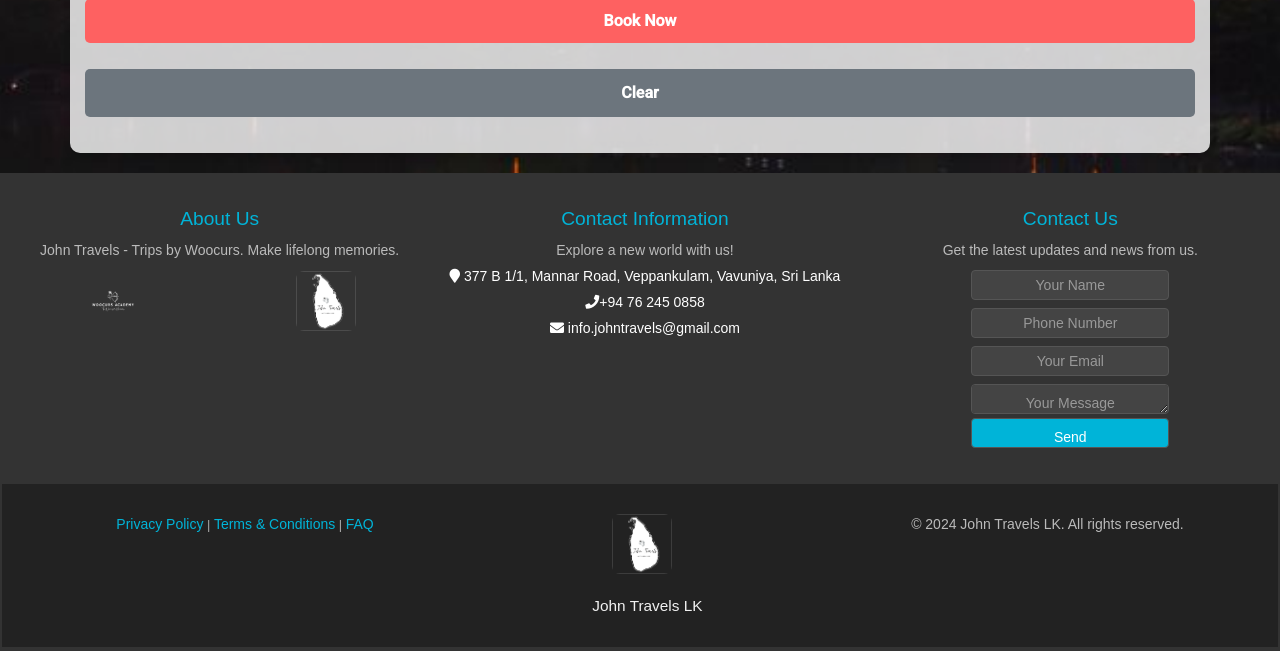
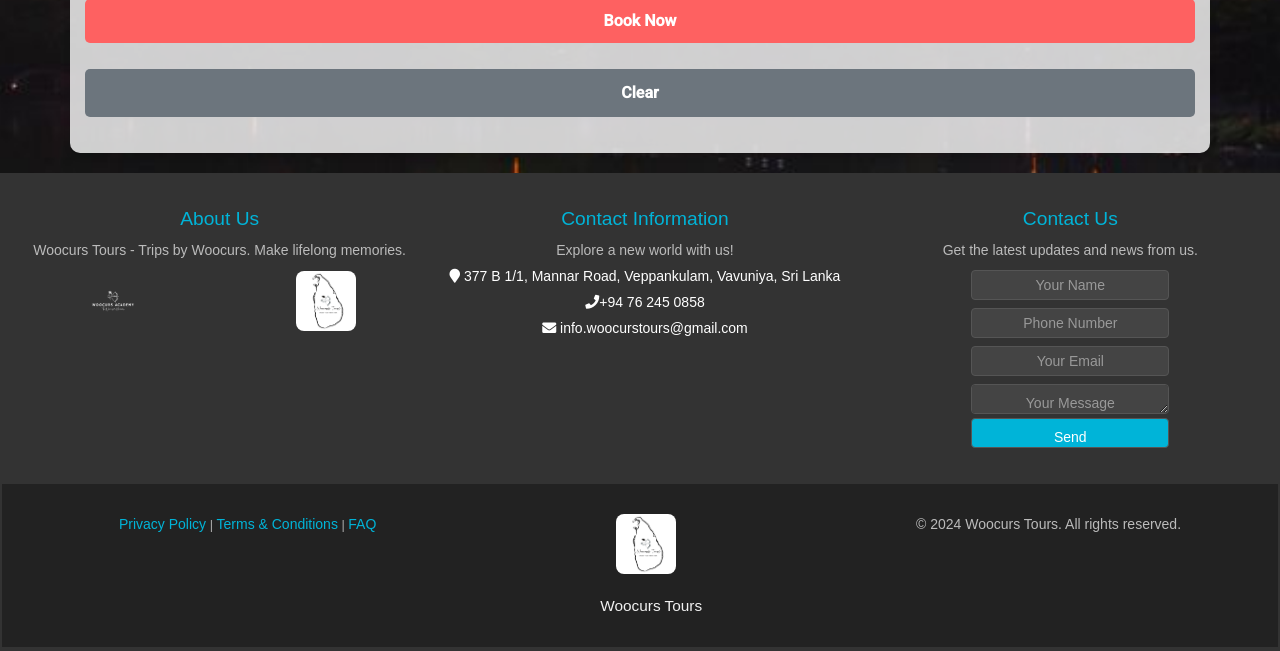
Before and after one commit to woocurs/johntravelslk, a PHP site: page /tour_booking.php in a window 1280 px wide. Shown: the part 1503-2154 px from the top of the page. Run offline with PHP 8.4, Linux system fonts and the light colour scheme; some libraries are stand-ins or nearby versions.

Commit message:
change woocurs Tours

```diff
--- a/contact.php
+++ b/contact.php
@@ -103,7 +103,7 @@ include "header/header.php"; ?>
 <head>
     <meta charset="UTF-8">
     <meta name="viewport" content="width=device-width, initial-scale=1.0">
-    <title>Contact Us - John Travels LK</title>
+    <title>Contact Us - Woocurs Tours</title>
       <link href="https://fonts.googleapis.com/css2?family=Roboto:wght@400;500&display=swap" rel="stylesheet">
     <link rel="stylesheet" href="https://stackpath.bootstrapcdn.com/bootstrap/4.5.2/css/bootstrap.min.css">
 	<link rel="stylesheet" href="styles/css/bootstrap.min.css">
--- a/faq.php
+++ b/faq.php
@@ -202,7 +202,7 @@
 
         <div class="faq-section">
             <div class="faq-item">
-                <h3><i class="fas fa-chevron-right"></i> What types of trips does John Travels offer?</h3>
+                <h3><i class="fas fa-chevron-right"></i> What types of trips does Woocurs Tours offer?</h3>
                 <ul>
                     <li><strong>Generic Trips:</strong> These are pre-planned trips lasting 1-3 days, focused on a
                         single
@@ -318,7 +318,7 @@
 
             <div class="faq-item">
                 <h3><i class="fas fa-chevron-right"></i> What happens in case of injury or loss during the trip?</h3>
-                <p>John Travels will assist with immediate support (e.g., first aid or arranging transport to medical
+                <p>Woocurs Tours will assist with immediate support (e.g., first aid or arranging transport to medical
                     facilities). However, participants are required to sign a waiver acknowledging that they participate
                     in all activities at their <strong>own risk, </strong>and the company is not liable for injuries,
                     loss, or damage
--- a/footer/footer.php
+++ b/footer/footer.php
@@ -35,11 +35,11 @@ if ($_SERVER["REQUEST_METHOD"] == "POST") {
 
                 if (!$captchaSuccess->success) {
 
-       $err[]= "CAPTCHA verification failed. Please try again.";
+                    $err[] = "CAPTCHA verification failed. Please try again.";
                 }
             } else {
 
-         $err[]= "Please complete CAPTCHA ";
+                $err[] = "Please complete CAPTCHA ";
             }
 
 
@@ -102,6 +102,7 @@ $conn->close();
 
 <!DOCTYPE html>
 <html lang="en">
+
 <head>
     <meta charset="UTF-8">
     <meta name="viewport" content="width=device-width, initial-scale=1.0">
@@ -110,12 +111,10 @@ $conn->close();
     <link href="https://cdnjs.cloudflare.com/ajax/libs/font-awesome/5.15.4/css/all.min.css" rel="stylesheet">
     <link rel="stylesheet" href="styles/style.css">
     <style>
-
-
         footer {
             background-color: #333;
             color: #fff;
-    margin-top : 0;
+            margin-top: 0;
             padding: 4px 2px;
             text-align: center;
             font-family: Arial, sans-serif;
@@ -126,7 +125,8 @@ footer h3 {
             margin-bottom: 15px;
         }
 
-footer p, footer a {
+        footer p,
+        footer a {
             color: #bbb;
             font-size: 14px;
             text-decoration: none;
@@ -167,8 +167,8 @@ footer a:hover {
             border-radius: 4px;
             background-color: #444;
             color: #fff;
-	height:30px;
-	text-align:center;
+            height: 30px;
+            text-align: center;
         }
 
         .contact-form button {
@@ -176,12 +176,12 @@ footer a:hover {
             color: #fff;
             cursor: pointer;
             transition: background-color 0.3s ease;
-	width:50%;
-	text-align:center;
+            width: 50%;
+            text-align: center;
         }
 
         .contact-form button:hover {
-    background-color:#FE6161;
+            background-color: #FE6161;
         }
 
 
@@ -189,6 +189,7 @@ footer a:hover {
             .footer-container {
                 flex-direction: column;
             }
+
             .footer-section {
                 flex: 1 1 100%;
             }
@@ -207,19 +208,20 @@ footer a:hover {
         }
 
         .footer-section a {
-    color:  white;
+            color: white;
             text-decoration: none;
         }
 
         .footer-bottom-section a {
-    color:  #00B4D8;
+            color: #00B4D8;
             text-decoration: none;
         }
 
         footer a:hover {
             text-decoration: none;
-	color:#FE6161;
+            color: #FE6161;
         }
+
         .err {
             color: red;
             font-size: 0.9em;
@@ -242,50 +244,52 @@ footer a:hover {
             border-color: #c3e6cb;
             color: #155724;
         }
+
         .modal-content {
             padding: 20px;
         }
+
         .modal-header {
             border-bottom: none;
         }
+
         .modal-footer {
             border-top: none;
             justify-content: center;
         }
+
         .alert-success {
             color: #155724;
             background-color: #d4edda;
         }
+
         .alert-danger {
             color: #721c24;
             background-color: #f8d7da;
         }
+
         .recaptcha-container {
-		margin-left:25px;
-        width:100%;
+            margin-left: 25px;
+            width: 100%;
             text-align: center;
             display: flex;
             justify-content: center;
             align-items: center;
         }
-
-
-
-
-
     </style>
 </head>
+
 <body>
 
     <?php if (!empty($err)) { ?>
         <script type="text/javascript">
-        window.onload = function() {
+            window.onload = function () {
                 alert("<?php echo implode("\n", $err); ?>");
             };
         </script>
     <?php } elseif (!empty($success_message)) { ?>
         <script type="text/javascript">
-        window.onload = function() {
+            window.onload = function () {
                 alert("<?php echo $success_message; ?>");
             };
         </script>
@@ -295,26 +299,29 @@ footer a:hover {
 
         <div class="footer-section">
             <h3>About Us</h3>
-        <p>John Travels - Trips by Woocurs. Make lifelong memories.</p>
+            <p>Woocurs Tours - Trips by Woocurs. Make lifelong memories.</p>
             <div class="logo-container">
                 <img src="images/logo1.png" alt="Woocurs" width="100px" height="100px">
-            <img src="images/Logo.png" alt="John Group">
+                <img src="images/Woocurs Tours.png" alt="John Group">
             </div>
         </div>
 
         <div class="footer-section contact-info">
             <h3>Contact Information</h3>
             <p>Explore a new world with us!</p>
-        <p><a href="https://maps.app.goo.gl/VKB6ddL1LxTJPPKaA" target="_blank"><i class="fa fa-map-marker"></i> 377 B 1/1, Mannar Road, Veppankulam, Vavuniya, Sri Lanka</a></p>
+            <p><a href="https://maps.app.goo.gl/VKB6ddL1LxTJPPKaA" target="_blank"><i class="fa fa-map-marker"></i> 377
+                    B 1/1, Mannar Road, Veppankulam, Vavuniya, Sri Lanka</a></p>
             <p><a href="tel:+94 76 245 0858"><i class="fa fa-phone"></i>+94 76 245 0858</a></p>
-        <p><a href="mailto:info.johntravels@gmail.com"><i class="fa fa-envelope"></i> info.johntravels@gmail.com</a></p>
+            <p><a href="mailto:info.woocurstours@gmail.com"><i class="fa fa-envelope"></i>
+                    info.woocurstours@gmail.com</a>
+            </p>
         </div>
 
         <div class="footer-section contact-form">
             <h3>Contact Us</h3>
             <p>Get the latest updates and news from us.</p>
-      <form action="<?php echo htmlspecialchars($_SERVER['PHP_SELF']);?> "  method="POST">
-	  <input type="hidden" name="form_type" value="contact" >
+            <form action="<?php echo htmlspecialchars($_SERVER['PHP_SELF']); ?> " method="POST">
+                <input type="hidden" name="form_type" value="contact">
                 <input type="text" name="name" placeholder="Your Name" required>
                 <input type="tel" name="phone" placeholder="Phone Number" required>
                 <input type="email" name="email" placeholder="Your Email" required>
@@ -337,12 +344,16 @@ footer a:hover {
             </div>
 
             <div class="footer-bottom-section">
-        <img src="images/Logo.png" alt="John Travels Logo" >
-        <span style="font-size: 1.2em; color: #f1f1f1; vertical-align: middle; margin-left: 10px;">John Travels LK</span>
+                <img src="images/Woocurs Tours.png" alt="John Travels Logo">
+                <span style="font-size: 1.2em; color: #f1f1f1; vertical-align: middle; margin-left: 10px;">Woocurs
+                    Tours</span>
             </div>
 
             <div class="footer-bottom-section">
-        <span><p>&copy; 2024 John Travels LK. All rights reserved.<p></span>
+                <span>
+                    <p>&copy; 2024 Woocurs Tours. All rights reserved.
+                    <p>
+                </span>
             </div>
         </div>
     </footer>
@@ -356,4 +367,5 @@ footer a:hover {
     <script src="https://stackpath.bootstrapcdn.com/bootstrap/4.5.2/js/bootstrap.min.js"></script>
     <script src="https://www.google.com/recaptcha/api.js" async defer></script>
 </body>
+
 </html>
--- a/header/header.php
+++ b/header/header.php
@@ -37,9 +37,10 @@ $address = "#377 B 1/1, Mannar Road, Veppankulam, Vavuniya, Sri Lanka";
                             <?php echo $address; ?></a></span>
                 </div>
                 <div class="social-icons">
-                    <a href="https://www.facebook.com/johntravelslk" target="_blank"><i
+                    <a href="https://www.facebook.com/share/1A1CyUw2Gb/?mibextid=LQQJ4d" target="_blank"><i
                             class="fab fa-facebook-f"></i></a>
-                    <a href="https://www.youtube.com/@johntravelslk" target="_blank"><i class="fab fa-youtube"></i></a>
+                    <a href="https://youtube.com/@woocurstours?si=xlMadvyRQDjTOVBT" target="_blank"><i
+                            class="fab fa-youtube"></i></a>
                     <a href="https://www.instagram.com/john_travels_lk/" target="_blank"><i
                             class="fab fa-instagram"></i></a>
                     <a href="https://wa.me/message/JHT7ZVJLWFUUP1" target="_blank"><i class="fab fa-whatsapp"></i></a>
--- a/index.php
+++ b/index.php
@@ -6,7 +6,7 @@
     <meta charset="UTF-8">
     <meta name="viewport" content="width=device-width, initial-scale=1.0">
     <link rel="icon" type="image/png" sizes="380x380" href="images/logo.png">
-    <title>John Travels LK</title>
+    <title>Woocurs Tours</title>
     <link rel="stylesheet" href="https://maxcdn.bootstrapcdn.com/bootstrap/4.5.2/css/bootstrap.min.css">
     <link rel="stylesheet" href="https://cdnjs.cloudflare.com/ajax/libs/font-awesome/6.0.0-beta3/css/all.min.css">
 
--- a/privacy_policy.php
+++ b/privacy_policy.php
@@ -186,7 +186,7 @@
 
         <div class="terms-container">
             <h3>1. Introduction</h3>
-            <p>This Privacy Policy explains how John Travels collects, uses, and protects your personal data.</p>
+            <p>This Privacy Policy explains how Woocurs Tours collects, uses, and protects your personal data.</p>
 
             <h3>2. Data Collection</h3>
             <p>We collect the following:</p>
@@ -227,7 +227,8 @@
             </ul>
 
             <h3>8. Changes to Policy</h3>
-            <p>John Travels reserves the right to update this policy at any time. Changes will be posted on our website.
+            <p>Woocurs Tours reserves the right to update this policy at any time. Changes will be posted on our
+                website.
             </p>
 
             <h3>9. Contact Us</h3>
--- a/viewpackages.php
+++ b/viewpackages.php
@@ -187,7 +187,7 @@ foreach ($packages as $p) {
 <head>
     <meta charset="UTF-8">
     <meta name="viewport" content="width=device-width, initial-scale=1.0">
-    <title>View Package</title>
+    <title>View Packages</title>
     <link href="https://cdnjs.cloudflare.com/ajax/libs/font-awesome/5.15.4/css/all.min.css" rel="stylesheet">
     <link href="https://stackpath.bootstrapcdn.com/bootstrap/4.5.2/css/bootstrap.min.css" rel="stylesheet">
     <style>
```
Also changed, not shown: terms_and_conditions.php (+7 -8 lines), testimonials.php (+12 -5 lines), images/Woocurs Tours.png (added), images/Woocurs Tours_Facebook Cover Page.png (added), images/Woocurs_Tours _ updated_Youtube_Cover.png (added), images/Woocurstours logo.png (added). Lines whose indentation alone changed are shown as unchanged.
